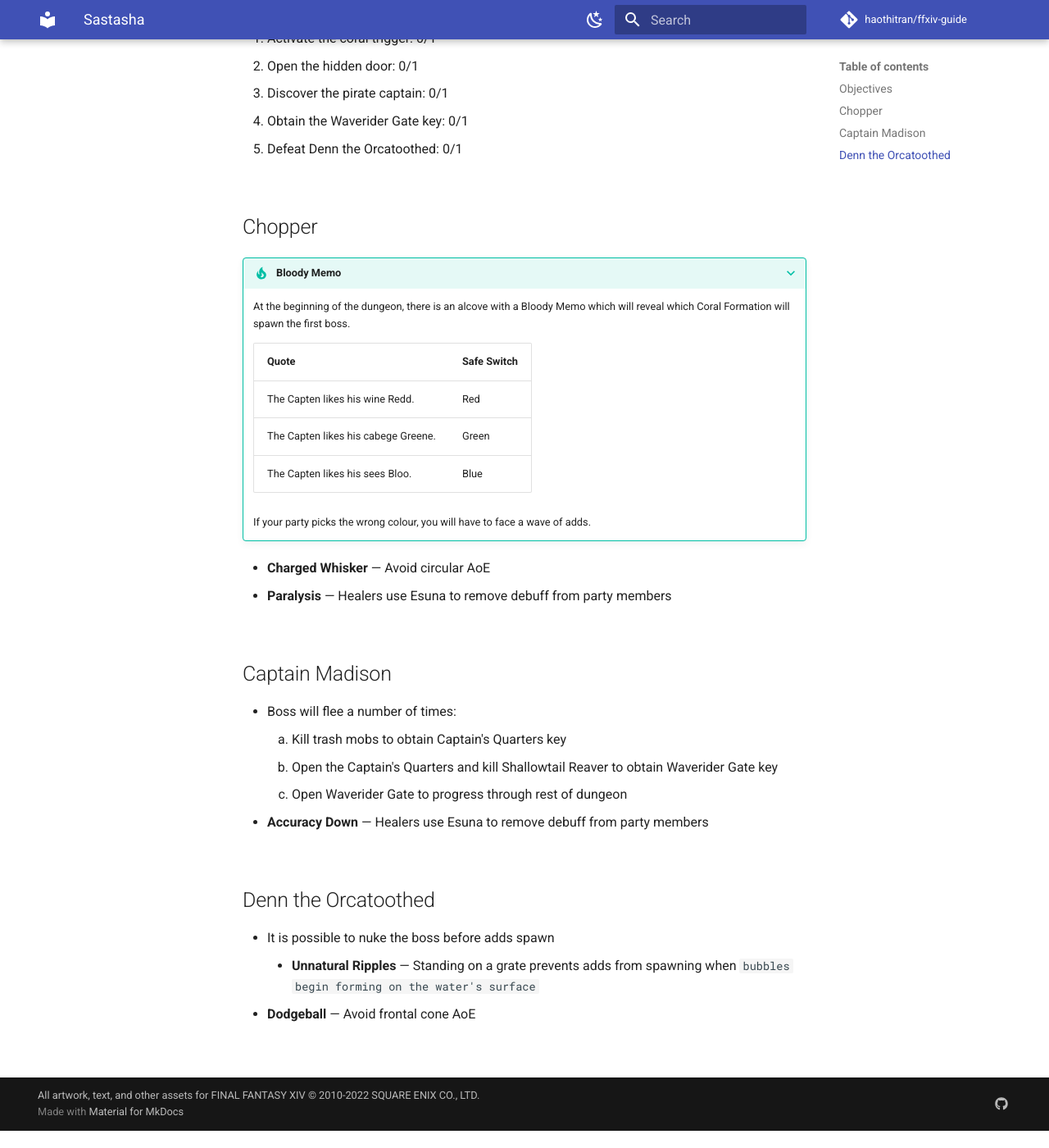
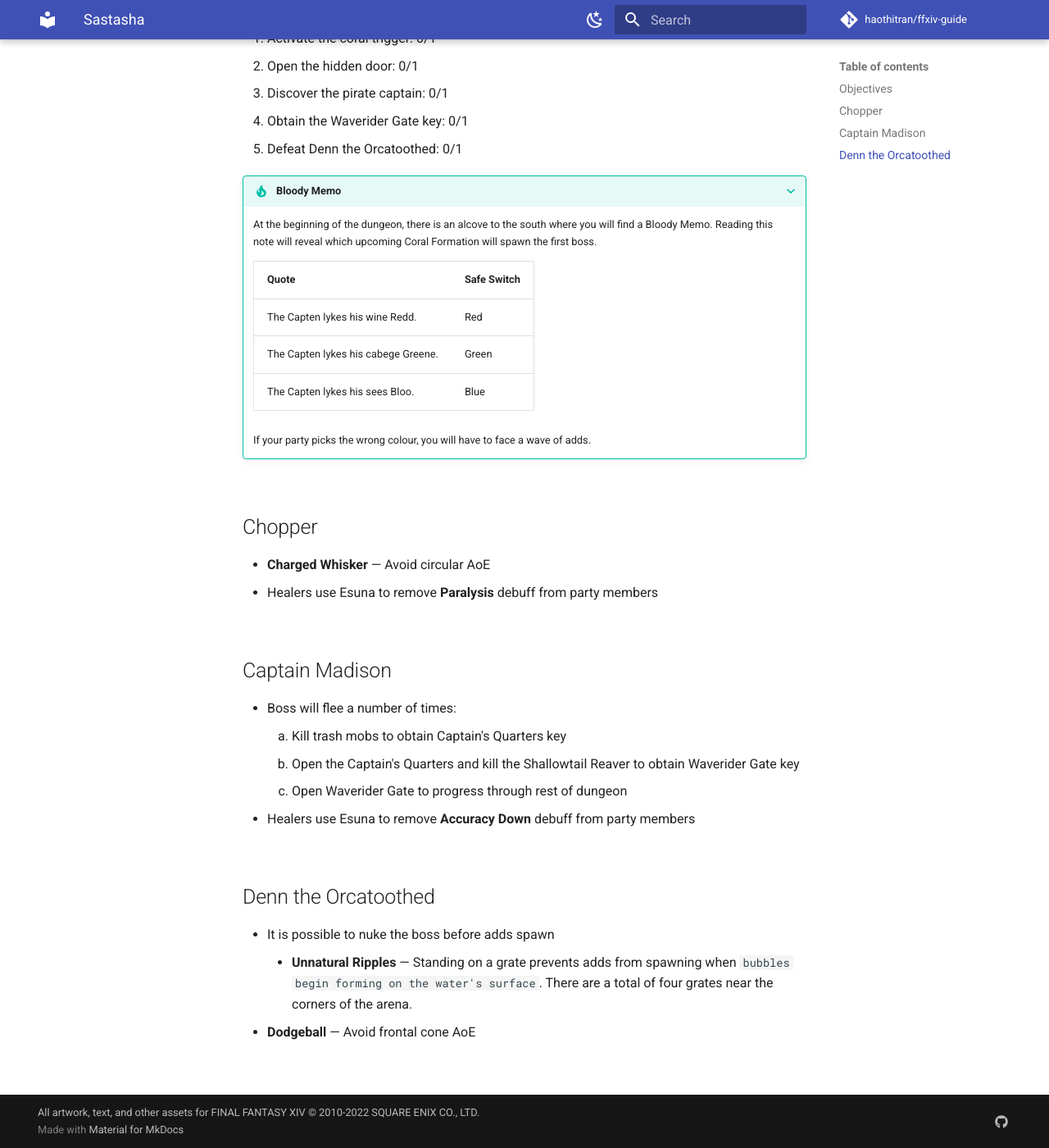
Before and after one commit to haothitran/etheirys, an MkDocs documentation site: the page built from docs/duties/dungeons/a-realm-reborn/sastasha.md, in a window 1280 px wide and 1400 px high, scrolled down 463 px. Shown: the whole window at 82% size. Built offline with MkDocs 1.6.1 and Material for MkDocs 9.7.7, drawn with Linux system fonts in a browser that asks for light colours; comment, search, counter and statistics services are not loaded; before the commit the page ends 1842 px from its top, so only the background shows below that.

Commit message:
Update dungeons

```diff
--- a/docs/duties/dungeons/a-realm-reborn/sastasha.md
+++ b/docs/duties/dungeons/a-realm-reborn/sastasha.md
@@ -12,32 +12,32 @@
 4. Obtain the Waverider Gate key: 0/1
 5. Defeat Denn the Orcatoothed: 0/1
 
-## Chopper
-
 ???+ tip "Bloody Memo"
-    At the beginning of the dungeon, there is an alcove with a Bloody Memo which will reveal which Coral Formation will spawn the first boss.
+    At the beginning of the dungeon, there is an alcove to the south where you will find a Bloody Memo. Reading this note will reveal which upcoming Coral Formation will spawn the first boss.
 
     | Quote                               | Safe Switch |
     | :---------------------------------- | :---------- |
-    | The Capten likes his wine Redd.     | Red         |
-    | The Capten likes his cabege Greene. | Green       |
-    | The Capten likes his sees Bloo.     | Blue        |
+    | The Capten lykes his wine Redd.     | Red         |
+    | The Capten lykes his cabege Greene. | Green       |
+    | The Capten lykes his sees Bloo.     | Blue        |
 
     If your party picks the wrong colour, you will have to face a wave of adds.
 
+## Chopper
+
 - **Charged Whisker** — Avoid circular AoE
-- **Paralysis** — Healers use Esuna to remove debuff from party members
+- Healers use Esuna to remove **Paralysis** debuff from party members
 
 ## Captain Madison
 
 - Boss will flee a number of times:
     1. Kill trash mobs to obtain Captain's Quarters key
-    2. Open the Captain's Quarters and kill Shallowtail Reaver to obtain Waverider Gate key
+    2. Open the Captain's Quarters and kill the Shallowtail Reaver to obtain Waverider Gate key
     3. Open Waverider Gate to progress through rest of dungeon
-- **Accuracy Down** — Healers use Esuna to remove debuff from party members
+- Healers use Esuna to remove **Accuracy Down** debuff from party members
 
 ## Denn the Orcatoothed
 
 - It is possible to nuke the boss before adds spawn
-    - **Unnatural Ripples** — Standing on a grate prevents adds from spawning when `bubbles begin forming on the water's surface`
+    - **Unnatural Ripples** — Standing on a grate prevents adds from spawning when `bubbles begin forming on the water's surface`. There are a total of four grates near the corners of the arena.
 - **Dodgeball** — Avoid frontal cone AoE
```
